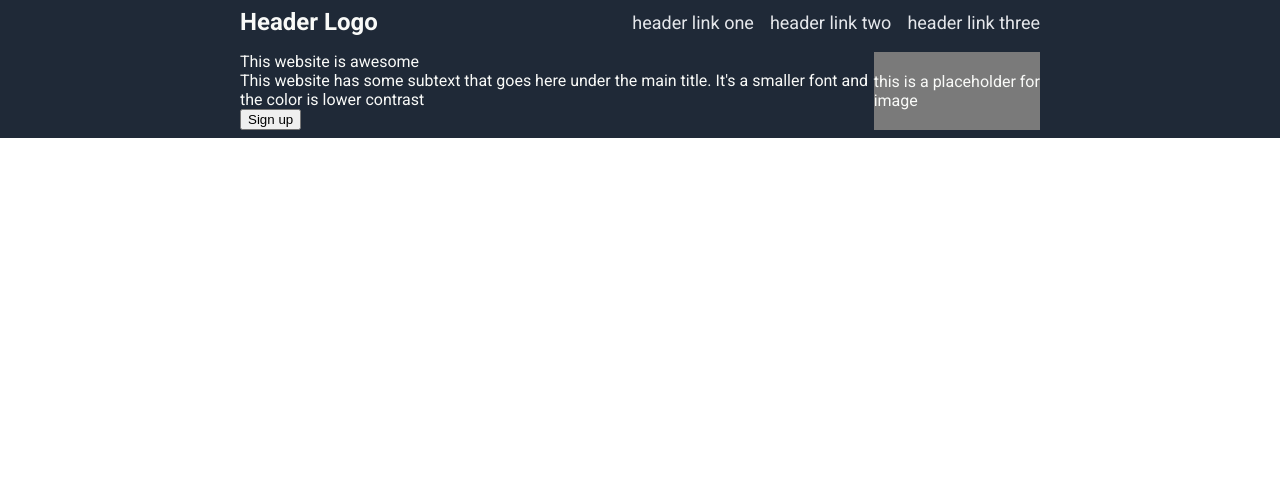
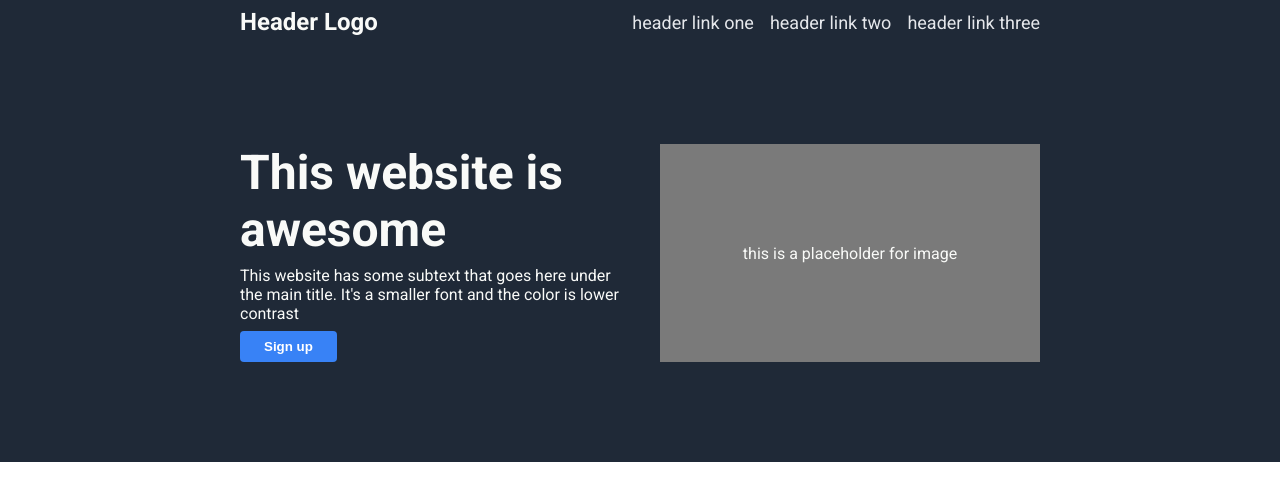
Before and after one commit to jgcarrasco/landing-page-project, a plain HTML site: page index.html in a window 1280 px wide. Drawn offline with Linux system fonts and the light colour scheme.

Commit message:
Build hero

```diff
--- a/style.css
+++ b/style.css
@@ -25,6 +25,10 @@ li {
     align-items: center;
 }
 
+.hero-background{
+    padding: 100px 0px;
+}
+
 .header {
     display: flex;
     width: 800px;
@@ -49,6 +53,7 @@ li {
     width: 800px;
     display: flex;
     justify-content: center;
+    gap: 40px;
 }
 
 .img {
@@ -57,3 +62,30 @@ li {
     justify-content: center;
     align-items: center;
 }
+
+.hero-title {
+    font-size: 48px;
+    font-weight: bolder;
+    color: #f9faf8;
+}
+
+.img,
+.hero-left{
+    flex: 1;
+}
+
+.hero-left {
+    display: flex;
+    flex-direction: column;
+    align-items: flex-start;
+    gap: 8px;
+}
+
+.hero button {
+    color: white;
+    background-color: #3882f6;
+    font-weight: bold;
+    padding: 8px 24px;
+    border-radius: 4px;
+    border: none;
+}
```
